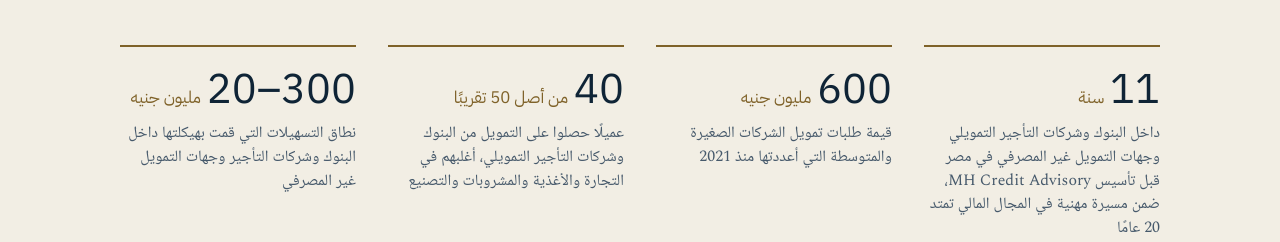
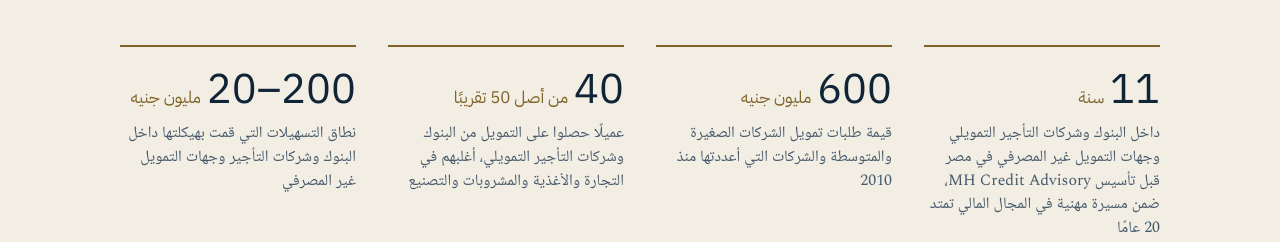
Before and after one commit to moehani08/Mohamed-Sisi, a plain HTML site: page ar/index.html in a window 1280 px wide. Shown: the part 3408-3650 px from the top of the page. Drawn offline with nearby package versions, Linux system fonts and the light colour scheme.

Commit message:
Update index.html

```diff
--- a/ar/index.html
+++ b/ar/index.html
@@ -218,14 +218,14 @@
         </li>
         <li>
           <span class="figures__value">600<span class="figures__unit">مليون جنيه</span></span>
-          <span class="figures__label">قيمة طلبات تمويل الشركات الصغيرة والمتوسطة التي أعددتها منذ 2021</span>
+         <span class="figures__label">قيمة طلبات تمويل الشركات الصغيرة والمتوسطة والشركات التي أعددتها منذ 2010</span>
         </li>
         <li>
           <span class="figures__value">40<span class="figures__unit">من أصل 50 تقريبًا</span></span>
           <span class="figures__label">عميلًا حصلوا على التمويل من البنوك وشركات التأجير التمويلي، أغلبهم في التجارة والأغذية والمشروبات والتصنيع</span>
         </li>
         <li>
-          <span class="figures__value"><bdi>20–300</bdi><span class="figures__unit">مليون جنيه</span></span>
+          <span class="figures__value"><bdi>20–200</bdi><span class="figures__unit">مليون جنيه</span></span>
           <span class="figures__label">نطاق التسهيلات التي قمت بهيكلتها داخل البنوك وشركات التأجير وجهات التمويل غير المصرفي</span>
         </li>
       </ul>
```
